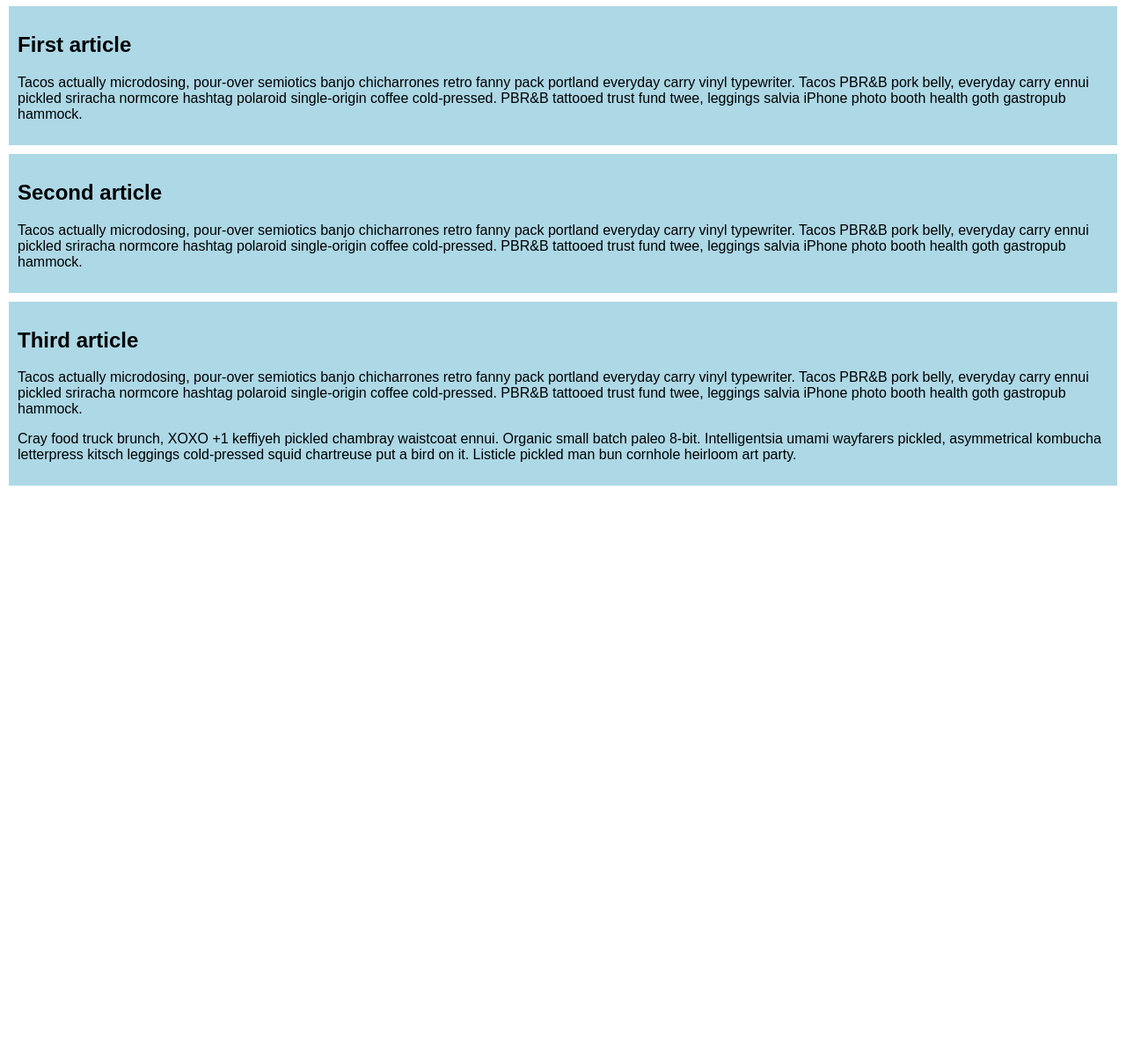
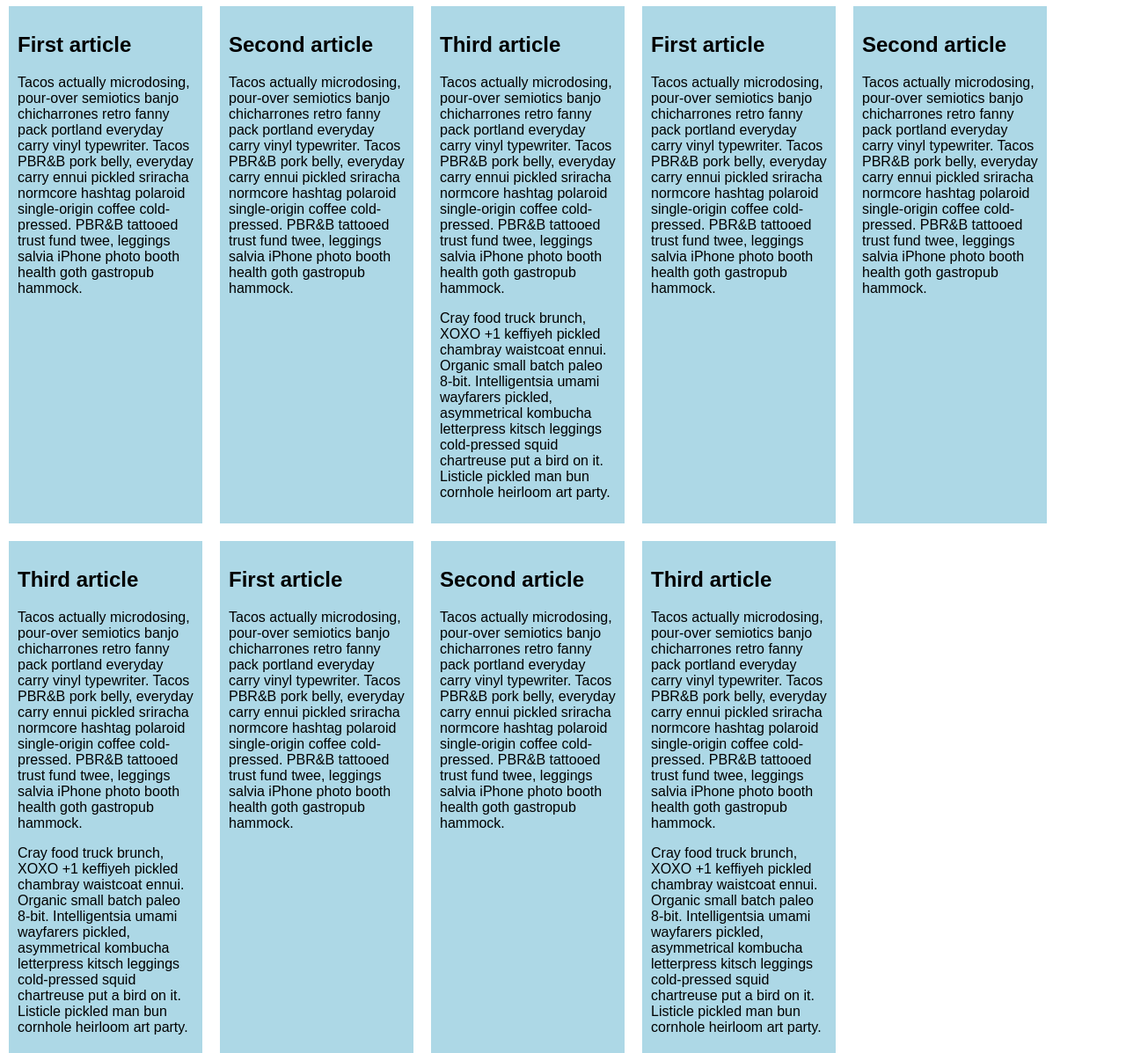
Before and after one commit to GuilhermeHachimine/web-programming-exercises, a plain HTML site: page Exemplos-do-Material/exemplocss39/index.html in a window 1280 px wide. Shown: the part 103-1300 px from the top of the page at 88% size. Before the commit the page ends 800 px from the top, so only its background shows below. Drawn offline with Linux system fonts and the light colour scheme.

Commit message:
feat: grid class

```diff
--- a/Exemplos-do-Material/exemplocss39/index.css
+++ b/Exemplos-do-Material/exemplocss39/index.css
@@ -24,14 +24,11 @@ article {
   background: lightblue;
 }
 
-/*
 section {
   display: flex;
+  flex-wrap: wrap;
 }
-*/
 
-/*
 article {
   flex-basis: 200px;
 }
-*/
--- a/Exemplos-do-Material/exemplocss39/index.html
+++ b/Exemplos-do-Material/exemplocss39/index.html
@@ -1,10 +1,9 @@
 <!DOCTYPE html>
 <html lang="pt-br">
-
   <head>
-    <meta charset="UTF-8">
-    <meta name="viewport" content="width=device-width, initial-scale=1.0">
-    <link href="index.css" rel="stylesheet" type="text/css">
+    <meta charset="UTF-8" />
+    <meta name="viewport" content="width=device-width, initial-scale=1.0" />
+    <link href="index.css" rel="stylesheet" type="text/css" />
     <title>Exemplo CSS 39</title>
   </head>
 
@@ -17,23 +16,141 @@
       <article>
         <h2>First article</h2>
 
-            <p>Tacos actually microdosing, pour-over semiotics banjo chicharrones retro fanny pack portland everyday carry vinyl typewriter. Tacos PBR&B pork belly, everyday carry ennui pickled sriracha normcore hashtag polaroid single-origin coffee cold-pressed. PBR&B tattooed trust fund twee, leggings salvia iPhone photo booth health goth gastropub hammock.</p>
+        <p>
+          Tacos actually microdosing, pour-over semiotics banjo chicharrones
+          retro fanny pack portland everyday carry vinyl typewriter. Tacos PBR&B
+          pork belly, everyday carry ennui pickled sriracha normcore hashtag
+          polaroid single-origin coffee cold-pressed. PBR&B tattooed trust fund
+          twee, leggings salvia iPhone photo booth health goth gastropub
+          hammock.
+        </p>
       </article>
 
       <article>
         <h2>Second article</h2>
 
-            <p>Tacos actually microdosing, pour-over semiotics banjo chicharrones retro fanny pack portland everyday carry vinyl typewriter. Tacos PBR&B pork belly, everyday carry ennui pickled sriracha normcore hashtag polaroid single-origin coffee cold-pressed. PBR&B tattooed trust fund twee, leggings salvia iPhone photo booth health goth gastropub hammock.</p>
+        <p>
+          Tacos actually microdosing, pour-over semiotics banjo chicharrones
+          retro fanny pack portland everyday carry vinyl typewriter. Tacos PBR&B
+          pork belly, everyday carry ennui pickled sriracha normcore hashtag
+          polaroid single-origin coffee cold-pressed. PBR&B tattooed trust fund
+          twee, leggings salvia iPhone photo booth health goth gastropub
+          hammock.
+        </p>
       </article>
 
       <article>
         <h2>Third article</h2>
 
-            <p>Tacos actually microdosing, pour-over semiotics banjo chicharrones retro fanny pack portland everyday carry vinyl typewriter. Tacos PBR&B pork belly, everyday carry ennui pickled sriracha normcore hashtag polaroid single-origin coffee cold-pressed. PBR&B tattooed trust fund twee, leggings salvia iPhone photo booth health goth gastropub hammock.</p>
+        <p>
+          Tacos actually microdosing, pour-over semiotics banjo chicharrones
+          retro fanny pack portland everyday carry vinyl typewriter. Tacos PBR&B
+          pork belly, everyday carry ennui pickled sriracha normcore hashtag
+          polaroid single-origin coffee cold-pressed. PBR&B tattooed trust fund
+          twee, leggings salvia iPhone photo booth health goth gastropub
+          hammock.
+        </p>
 
-            <p>Cray food truck brunch, XOXO +1 keffiyeh pickled chambray waistcoat ennui. Organic small batch paleo 8-bit. Intelligentsia umami wayfarers pickled, asymmetrical kombucha letterpress kitsch leggings cold-pressed squid chartreuse put a bird on it. Listicle pickled man bun cornhole heirloom art party.</p>
+        <p>
+          Cray food truck brunch, XOXO +1 keffiyeh pickled chambray waistcoat
+          ennui. Organic small batch paleo 8-bit. Intelligentsia umami wayfarers
+          pickled, asymmetrical kombucha letterpress kitsch leggings
+          cold-pressed squid chartreuse put a bird on it. Listicle pickled man
+          bun cornhole heirloom art party.
+        </p>
+      </article>
+      <article>
+        <h2>First article</h2>
+
+        <p>
+          Tacos actually microdosing, pour-over semiotics banjo chicharrones
+          retro fanny pack portland everyday carry vinyl typewriter. Tacos PBR&B
+          pork belly, everyday carry ennui pickled sriracha normcore hashtag
+          polaroid single-origin coffee cold-pressed. PBR&B tattooed trust fund
+          twee, leggings salvia iPhone photo booth health goth gastropub
+          hammock.
+        </p>
+      </article>
+
+      <article>
+        <h2>Second article</h2>
+
+        <p>
+          Tacos actually microdosing, pour-over semiotics banjo chicharrones
+          retro fanny pack portland everyday carry vinyl typewriter. Tacos PBR&B
+          pork belly, everyday carry ennui pickled sriracha normcore hashtag
+          polaroid single-origin coffee cold-pressed. PBR&B tattooed trust fund
+          twee, leggings salvia iPhone photo booth health goth gastropub
+          hammock.
+        </p>
+      </article>
+
+      <article>
+        <h2>Third article</h2>
+
+        <p>
+          Tacos actually microdosing, pour-over semiotics banjo chicharrones
+          retro fanny pack portland everyday carry vinyl typewriter. Tacos PBR&B
+          pork belly, everyday carry ennui pickled sriracha normcore hashtag
+          polaroid single-origin coffee cold-pressed. PBR&B tattooed trust fund
+          twee, leggings salvia iPhone photo booth health goth gastropub
+          hammock.
+        </p>
+
+        <p>
+          Cray food truck brunch, XOXO +1 keffiyeh pickled chambray waistcoat
+          ennui. Organic small batch paleo 8-bit. Intelligentsia umami wayfarers
+          pickled, asymmetrical kombucha letterpress kitsch leggings
+          cold-pressed squid chartreuse put a bird on it. Listicle pickled man
+          bun cornhole heirloom art party.
+        </p>
+      </article>
+      <article>
+        <h2>First article</h2>
+
+        <p>
+          Tacos actually microdosing, pour-over semiotics banjo chicharrones
+          retro fanny pack portland everyday carry vinyl typewriter. Tacos PBR&B
+          pork belly, everyday carry ennui pickled sriracha normcore hashtag
+          polaroid single-origin coffee cold-pressed. PBR&B tattooed trust fund
+          twee, leggings salvia iPhone photo booth health goth gastropub
+          hammock.
+        </p>
+      </article>
+
+      <article>
+        <h2>Second article</h2>
+
+        <p>
+          Tacos actually microdosing, pour-over semiotics banjo chicharrones
+          retro fanny pack portland everyday carry vinyl typewriter. Tacos PBR&B
+          pork belly, everyday carry ennui pickled sriracha normcore hashtag
+          polaroid single-origin coffee cold-pressed. PBR&B tattooed trust fund
+          twee, leggings salvia iPhone photo booth health goth gastropub
+          hammock.
+        </p>
+      </article>
+
+      <article>
+        <h2>Third article</h2>
+
+        <p>
+          Tacos actually microdosing, pour-over semiotics banjo chicharrones
+          retro fanny pack portland everyday carry vinyl typewriter. Tacos PBR&B
+          pork belly, everyday carry ennui pickled sriracha normcore hashtag
+          polaroid single-origin coffee cold-pressed. PBR&B tattooed trust fund
+          twee, leggings salvia iPhone photo booth health goth gastropub
+          hammock.
+        </p>
+
+        <p>
+          Cray food truck brunch, XOXO +1 keffiyeh pickled chambray waistcoat
+          ennui. Organic small batch paleo 8-bit. Intelligentsia umami wayfarers
+          pickled, asymmetrical kombucha letterpress kitsch leggings
+          cold-pressed squid chartreuse put a bird on it. Listicle pickled man
+          bun cornhole heirloom art party.
+        </p>
       </article>
     </section>
   </body>
-
 </html>
--- a/Exemplos-do-Material/exemplocss51/index.css
+++ b/Exemplos-do-Material/exemplocss51/index.css
@@ -18,7 +18,7 @@
     background-color: firebrick;
 }
 
-/*
+
 .wrapper {
     display: grid;
     grid-template-columns: repeat(9, 1fr);
@@ -27,4 +27,4 @@
         "hd hd hd hd   hd   hd   hd   hd   hd"
         "sd sd sd main main main main main main"
         "ft ft ft ft   ft   ft   ft   ft   ft";
-}*/
+}
--- a/Exemplos-do-Material/exemplocss52/index.css
+++ b/Exemplos-do-Material/exemplocss52/index.css
@@ -29,7 +29,7 @@
         "ft";
 }
 
-/*
+
 @media (min-width: 500px) {
     .wrapper {
         grid-template-columns: repeat(9, 1fr);
@@ -46,4 +46,3 @@
           "sd sd main main main main main ft ft";
     }
 }
-*/
--- a/Exemplos-do-Material/exemplocss53/index.css
+++ b/Exemplos-do-Material/exemplocss53/index.css
@@ -28,9 +28,8 @@ div {
     "ft ft ft ft   ft   ft   ft   ft   ft";
 }
 
-/*
 .overlay {
-    z-index: 10;
+  /* z-index: 10; */
   grid-column: main-start / main-end;
   grid-row: hd-start / ft-end;
   border: 4px solid rgb(92, 148, 13);
@@ -38,4 +37,3 @@ div {
   color: rgb(92, 148, 13);
   font-size: 150%;
 }
-*/
```
Also changed, not shown: Exemplos-do-Material/exemplocss41/index.css (+7 -10 lines), Exemplos-do-Material/exemplocss41/index.html (+5 -0 lines), Exemplos-do-Material/exemplocss47/index.css (+8 -8 lines), Exemplos-do-Material/exemplocss50/index.css (+5 -18 lines), Exemplos-do-Material/exemplocss53/index.html (+4 -6 lines). Lines whose indentation alone changed are shown as unchanged.
